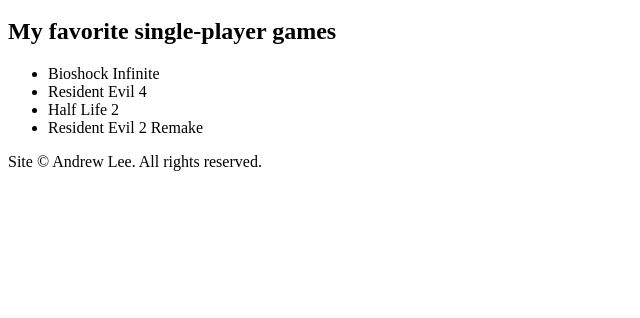
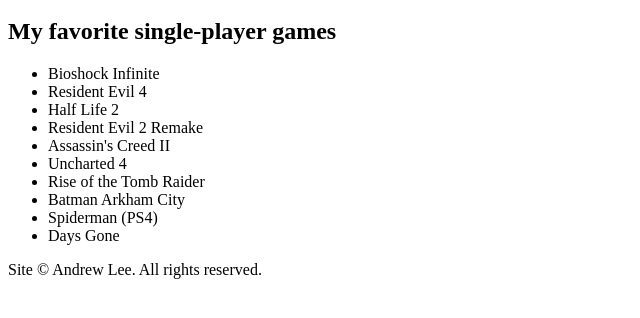
Before and after one commit to andlee5/Project-One, a plain HTML site: page games/index.html in a window 1280 px wide. Shown: the part 136-454 px from the top of the page, without its empty margins (0-640 px from the left). Drawn offline with Linux system fonts and the light colour scheme.

Commit message:
Finish list of games

```diff
--- a/games/index.html
+++ b/games/index.html
@@ -24,6 +24,12 @@
         <li>Resident Evil 4</li>
         <li>Half Life 2</li>
         <li>Resident Evil 2 Remake</li>
+        <li>Assassin's Creed II</li>
+        <li>Uncharted 4</li>
+        <li>Rise of the Tomb Raider</li>
+        <li>Batman Arkham City</li>
+        <li>Spiderman (PS4)</li>
+        <li>Days Gone</li>
         </ul>
     </main>
 
```
